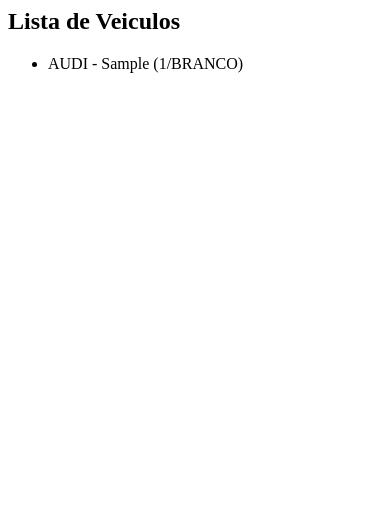
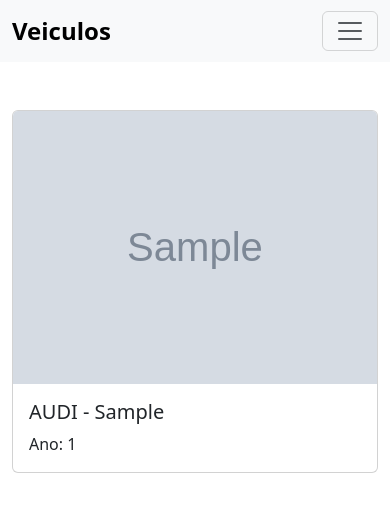
Before and after one commit to Dev-Gabu/web_mobile, a Django app: page /veiculo/ in a window 390 px wide. Shown: the top 512 px of the page. Run offline with Django 5.2, Linux system fonts and the light colour scheme; tables that the repository leaves empty hold one stand-in row (values such as "Sample post"); grey boxes marked "Sample" are stand-in pictures; some libraries are stand-ins or nearby versions.

Commit message:
Atualização aula 08/05 - Listar Veiculos

```diff
--- a/sistema/sistema/urls.py
+++ b/sistema/sistema/urls.py
@@ -6,5 +6,5 @@
     path('', Login.as_view(), name='index'),
     path('admin/', admin.site.urls),
     path('logout/', Logout.as_view(),name='logout'),
-    path('veiculo/', include('veiculo.urls'), name='veiculo')
+    path('veiculo/', include('veiculo.urls'), name='veiculos')
 ]
--- a/sistema/sistema/views.py
+++ b/sistema/sistema/views.py
@@ -9,8 +9,7 @@
     def get(self, request):
         contexto = {'mensagem':'login'}
         if request.user.is_authenticated:
-            return HttpResponse('Usuário já está autenticado')
-            #return redirect('/veiculos')
+            return redirect('/veiculo')
         else:
             return render(request,'autenticacao.html', contexto)
 
@@ -26,8 +25,7 @@
             #Verifica se o usuário ainda está ativo no sistema
             if user.is_active:
                 login(request, user)
-                return HttpResponse('Usuário autenticado com sucesso!')
-                #return redirect("/veiculos")
+                return redirect("/veiculo")
 
             return render(request, "autenticacao.html", {'mensagem':'Usuário Inativo'})
         return render(request, "autenticacao.html", {'mensagem':'Usuário ou senha inválidos'})
--- /dev/null
+++ b/sistema/templates/base.html
@@ -0,0 +1,56 @@
+<!DOCTYPE html>
+<html lang="pt-br">
+    <head>
+        {% load static%}
+        <meta charset="UTF-8">
+        <title>Desenvolvimento WebMobile</title>
+
+        <link type="text/css" rel="stylesheet" href="{% static 'bootstrap-5.3.3/css/bootstrap.css' %}">
+        <script type="text/javascript" src="{% static 'bootstrap-5.3.3/js/bootstrap.js' %}"></script>
+
+
+
+        <style>
+            .navbar-brand {
+            font-size: 24px;
+            font-weight: bold;
+        }
+
+        </style>
+        {% block css_local %}{% endblock %}
+    </head>
+
+    <body>
+
+        <div id="menu-superior">
+            {% block menu_superior %}
+            <nav class="navbar navbar-expand-lg bg-body-tertiary">
+                <div class="container-fluid">
+                <a class="navbar-brand" href="#">Veiculos</a>
+                <button class="navbar-toggler" type="button" data-bs-toggle="collapse" data-bs-target="#navbarNav" aria-controls="navbarNav" aria-expanded="false" aria-label="Toggle navigation">
+                    <span class="navbar-toggler-icon"></span>
+                </button>
+                <div class="collapse navbar-collapse" id="navbarNav">
+                    <ul class="navbar-nav">
+                    <li class="nav-item">
+                        <a class="nav-link active" aria-current="page" href="#">Página Inicial</a>
+                    </li>
+                    <li class="nav-item">
+                        <a class="nav-link" href="#">Adicionar</a>
+                    </li>
+                    <li class="nav-item">
+                        <a class="nav-link" href="#">Editar</a>
+                    </li>
+                    </ul>
+                </div>
+                </div>
+            </nav>
+            {% endblock %}
+        </div>
+
+        <div id="conteudo">
+            {% block content %} {% endblock %}
+        </div>
+
+    </body>
+    </html>
--- a/sistema/templates/veiculo/listar.html
+++ b/sistema/templates/veiculo/listar.html
@@ -1,7 +1,33 @@
-<h2>Lista de Veiculos</h2>
+{% extends "../base.html" %}
+    { % block css_local % }
+    <style>
+        .card-img-top {
+            height: 200px;
+            object-fit: cover;
+        }
+    </style>
+    { % endblock % }
 
-<ul>
-    {% for v in veiculos%}
-    <li>{{ v }}</li>
-    {% endfor%}
-</ul>
+    {% block content %}
+        <div class="container mt-5">
+            <div class="row">
+                {% for veiculo in veiculos %}
+                <div class="col-md-4">
+                    <div class="card mb-4">
+
+                        {% if veiculo.foto %}
+                        <img src="{{ veiculo.foto.url }}" class="card-img-top" alt="Image">
+                        {% else %}
+                        <img src="https://via.placeholder.com/300" class="card-img-top" alt="Placeholder Image">
+                        {% endif %}
+
+                        <div class="card-body">
+                            <h5 class="card-title">{{ veiculo.get_nome_marca }} - {{ veiculo.modelo }}</h5>
+                            <p class="card-text">Ano: {{ veiculo.ano }}</p>
+                        </div>
+                    </div>
+                </div>
+                {% endfor %}
+            </div>
+        </div>
+    {% endblock %}
--- a/sistema/veiculo/admin.py
+++ b/sistema/veiculo/admin.py
@@ -3,7 +3,7 @@
 
 # Register your models here.
 class VeiculoAdmin(admin.ModelAdmin):
-    list_display = ['id', 'marca', 'modelo','ano', 'cor', 'combustivel']
+    list_display = ['id', 'marca', 'modelo','ano', 'cor', 'combustivel','foto']
     search_fields = ['modelo']
 
 admin.site.register(Veiculo,VeiculoAdmin)
--- a/sistema/veiculo/models.py
+++ b/sistema/veiculo/models.py
@@ -7,7 +7,7 @@
     modelo = models.CharField(max_length=100)
     ano = models.IntegerField()
     cor = models.SmallIntegerField(choices=OPCOES_CORES)
-    #foto = models.ImageField(blank=True, null=True, upload_to='veiculo/fotos')
+    foto = models.ImageField(blank=True, null=True, upload_to='veiculo/fotos')
     combustivel = models.SmallIntegerField(choices=OPCOES_COMBUSTIVEL)
 
     def __str__(self):
@@ -17,3 +17,9 @@
             self.ano,
             self.get_cor_display()
         )
+
+    def get_nome_marca(self):
+        for codigo, nome in OPCOES_MARCAS:
+            if self.marca == codigo:
+                return nome
+        return None
--- a/sistema/veiculo/urls.py
+++ b/sistema/veiculo/urls.py
@@ -1,6 +1,7 @@
 from django.urls import path
-from veiculo.views import ListarVeiculos
+from veiculo.views import ListarVeiculos, FotoVeiculo
 
 urlpatterns = [
     path('', ListarVeiculos.as_view(), name='listar-veiculos'),
+    path('fotos/<str:arquivo>/', FotoVeiculo.as_view(), name='foto-veiculo')
 ]
--- a/sistema/veiculo/views.py
+++ b/sistema/veiculo/views.py
@@ -1,3 +1,5 @@
+from django.core.exceptions import ObjectDoesNotExist
+from django.http import FileResponse, Http404
 from django.shortcuts import render
 from django.views.generic import View
 from veiculo.models import Veiculo
@@ -10,3 +12,15 @@
         }
 
         return render(request, 'veiculo/listar.html', contexto)
+
+class FotoVeiculo(View):
+
+    def get(self, request, arquivo):
+        try:
+            veiculo = Veiculo.objects.get(foto='veiculo/fotos/{}'.format(arquivo))
+            return FileResponse(veiculo.foto)
+        except ObjectDoesNotExist:
+             raise Http404("Foto não encontrada ou arquivo não autorizado")
+        except Exception as exception:
+             raise exception
+        return 0
```
Also changed, not shown: sistema/sistema/static/img/logo.png (added), sistema/veiculo/fotos/Eterectos.jpg (added), sistema/veiculo/fotos/IxAylan_sT4iihA.jpg (added), sistema/veiculo/fotos/Mourang.jpg (added), sistema/veiculo/fotos/Torabullum.jpg (added), sistema/veiculo/migrations/0003_veiculo_foto.py (added).
